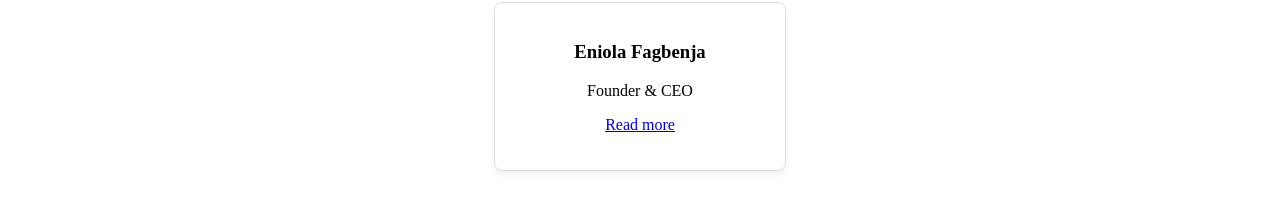
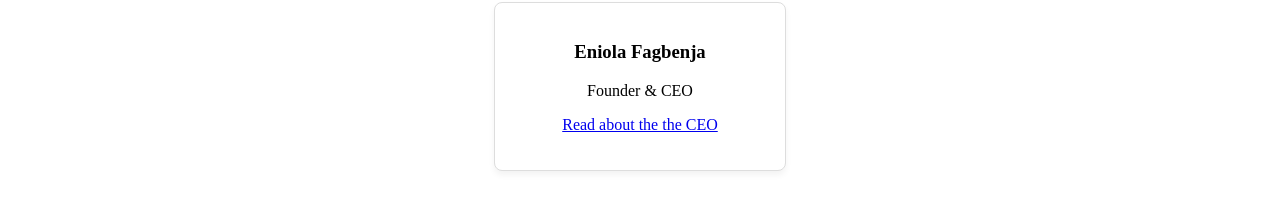
Before and after one commit to faghaz/PhixSure-Fortune, a plain HTML site: page about.html in a window 1280 px wide. Shown: the part 867-1073 px from the top of the page. Drawn offline with Linux system fonts and the light colour scheme.

Commit message:
Update about.html

```diff
--- a/about.html
+++ b/about.html
@@ -55,7 +55,7 @@
         <div class="team-member">
           <h3>Eniola Fagbenja</h3>
           <p>Founder & CEO</p>
-          <p><a href="https://github.com/faghaz/PhixSure-Fortune/edit/main/CEO_profile.html">Read more</a></p>
+          <p><a href="https://github.com/faghaz/PhixSure-Fortune/edit/main/CEO_profile.html">Read about the the CEO</a></p>
         </div>
       </div>
     </section>
```
